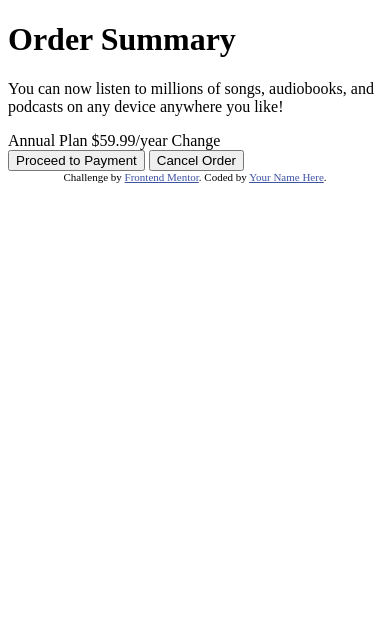
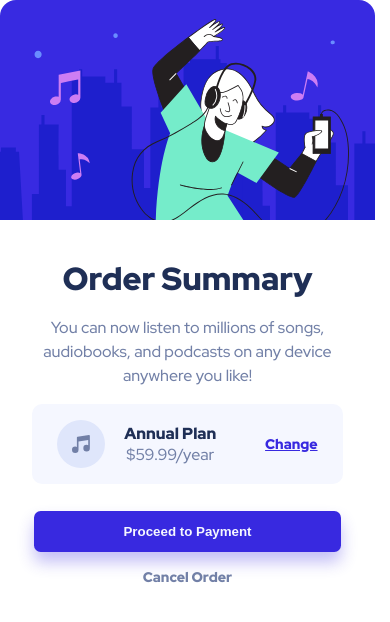
Before and after one commit to nikitakhanal/frontend-practice-2, a plain HTML site: page index.html in a window 390 px wide. Drawn offline with Linux system fonts and the light colour scheme.

Commit message:
feat: MOBILE DESIGN

```diff
--- a/index.html
+++ b/index.html
@@ -5,6 +5,12 @@
   <meta name="viewport" content="width=device-width, initial-scale=1.0"> <!-- displays site properly based on user's device -->
 
   <link rel="icon" type="image/png" sizes="32x32" href="./images/favicon-32x32.png">
+
+  <link rel="preconnect" href="https://fonts.googleapis.com">
+  <link rel="preconnect" href="https://fonts.gstatic.com" crossorigin>
+  <link href="https://fonts.googleapis.com/css2?family=Red+Hat+Display:wght@500;700;900&display=swap" rel="stylesheet">
+
+  <link rel="stylesheet" href="./style.css">
 
   <title>Frontend Mentor | Order summary card</title>
 
@@ -18,27 +24,33 @@
 
   <main>
 
-    <h1>Order Summary</h1>
+    <img src="./images/illustration-hero.svg" alt="illustration-hero">
 
-    <p>You can now listen to millions of songs, audiobooks, and podcasts on any
+    <h1 class="title">Order Summary</h1>
+
+    <p class="text">You can now listen to millions of songs, audiobooks, and podcasts on any
       device anywhere you like!</p>
 
-    <div>
-      Annual Plan
-    $59.99/year
+    <div class="flex-items">
+      <svg xmlns="http://www.w3.org/2000/svg" width="48" height="48"><g fill="none" fill-rule="evenodd"><circle cx="24" cy="24" r="24" fill="#DFE6FB"/><path fill="#717FA6" fill-rule="nonzero" d="M32.574 15.198a.81.81 0 00-.646-.19L20.581 16.63a.81.81 0 00-.696.803V26.934a3.232 3.232 0 00-1.632-.44A3.257 3.257 0 0015 29.747 3.257 3.257 0 0018.253 33a3.257 3.257 0 003.253-3.253v-8.37l9.726-1.39v5.327a3.232 3.232 0 00-1.631-.441 3.257 3.257 0 00-3.254 3.253 3.257 3.257 0 003.254 3.253 3.257 3.257 0 003.253-3.253V15.81a.81.81 0 00-.28-.613z"/></g></svg>
+      <p class="price">
+        <span class="clr-black fw-bolder">Annual Plan</span> <br/>
+        $59.99/year
+      </p>
 
-    Change
+      <p class="fw-bolder clr-blue txtdcr-underline fs-small">
+        Change
+      </p>
     </div>
 
+    <button>Proceed to Payment</button>
 
-    <button>Proceed to Payment</button>
-    <button>Cancel Order</button>
+    <p class="fw-bolder clr-gray fs-small">
+      Cancel Order
+    </p>
+
 
   </main>
 
-  <footer class="attribution">
-    Challenge by <a href="https://www.frontendmentor.io?ref=challenge" target="_blank">Frontend Mentor</a>.
-    Coded by <a href="#">Your Name Here</a>.
-  </footer>
 </body>
 </html>
--- /dev/null
+++ b/style.css
@@ -0,0 +1,128 @@
+*,
+*::after,
+*::before{
+    margin: 0;
+    padding: 0;
+    box-sizing: border-box;
+}
+
+:root{
+    --color-primary-200: hsl(225, 100%, 94%);
+    --color-primary-400: hsl(245, 75%, 52%);
+
+    --color-white-400: hsl(225, 100%, 98%);
+    --color-gray-400-hsl: 224, 23%, 55%;
+    --color-gray-400: hsl(224, 23%, 55%);
+    --color-black-400: hsl(223, 47%, 23%);
+
+    --fw-normal: 500;
+    --fw-bold: 700;
+    --fw-bolder: 900;
+}
+
+body{
+    font-family: 'Red Hat Display', sans-serif;
+    border-radius: 1em;
+}
+
+main{
+    max-width: 375px;
+    max-height: 100vh;
+    overflow: hidden;
+    border-radius: 1em;
+}
+
+p{
+    font-size: 1rem;
+    color: var(--color-gray-400);
+    text-align: center;
+    margin: 0 1em;
+    font-weight: var(--fw-normal);
+}
+
+.text{
+    line-height: 1.5;
+}
+
+.title{
+    font-weight: var(--fw-bolder);
+    color: var(--color-black-400);
+    text-align: center;
+    padding: .5em;
+    margin-top: .5em;
+}
+
+.flex-items{
+    display: flex;
+    justify-content: space-around;
+    align-items: center;
+    background-color: var(--color-white-400);
+    margin: 2em;
+    margin-top: 1em;
+    margin-bottom: 1.2em;
+    padding: 1em;
+    border-radius: 10px;
+}
+
+.price{
+    margin-left: 0;
+}
+
+.flex-items p:last-child{
+    margin-right: 0;
+}
+
+.price::before{
+    /* display: inline-flex;
+    content: "";
+    width: 48px;
+    height: 48px;
+    background-image: url(./images/icon-music.svg); */
+}
+
+button{
+    display: block;
+    border: none;
+    padding: 1em;
+    text-align: center;
+    font-weight: var(--fw-bold);
+    background-color: var(--color-primary-400);
+    color: var(--color-white-400);
+    border-radius: .5em;
+    margin: 2em auto;
+    margin-bottom: 1.2em;
+    width: 82%;
+    box-shadow: 0 10px 16px hsla(245, 75%, 52%, .3);
+}
+
+
+
+/* utilities */
+
+.clr-black{
+    color: var(--color-black-400);
+}
+
+.clr-blue{
+    color: var(--color-primary-400);
+}
+
+.clr-gray{
+    color: var(--color-gray-400);
+}
+
+.fs-small{
+    font-size: 14px;
+}
+
+.fw-bold{
+    font-weight: var(--fw-bold);
+}
+
+.fw-bolder{
+    font-weight: var(--fw-bolder);
+}
+
+.txtdcr-underline{
+    text-decoration: underline;
+}
```
